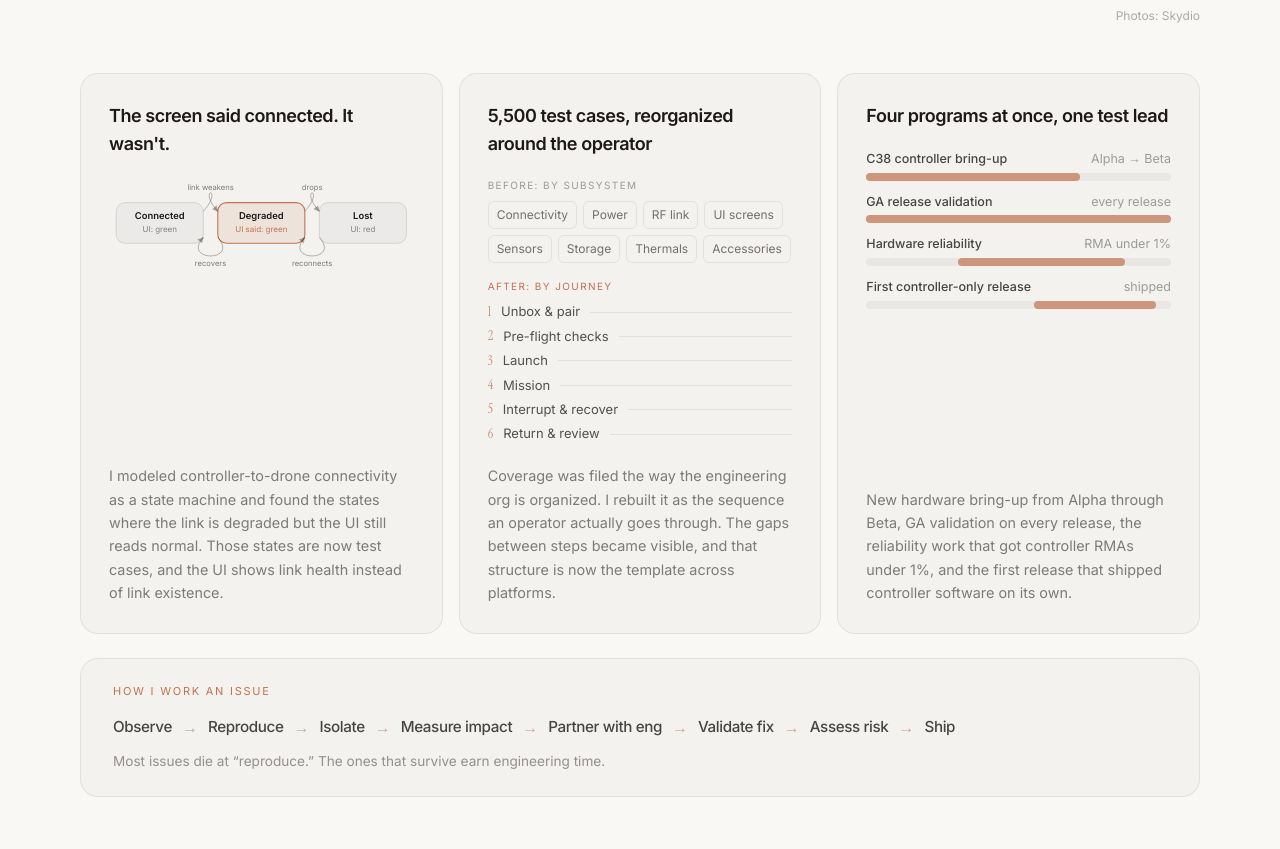
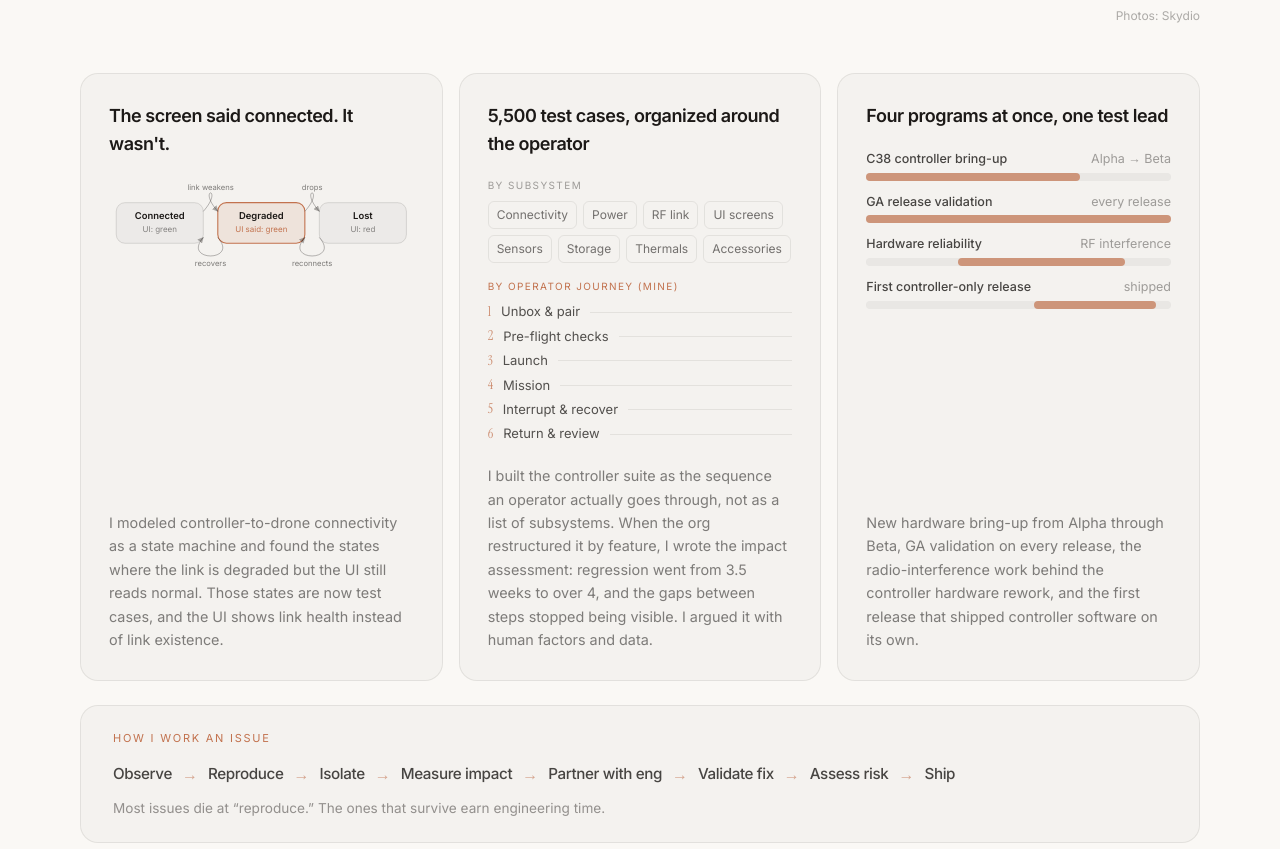
Before and after one commit to illergrayson/portfolio, a Next.js app: page / in a window 1280 px wide. Shown: the part 2532-3381 px from the top of the page. Built offline with nearby package versions, Linux system fonts and the light colour scheme.

Commit message:
Correct claims: drop Safety Officer and RMA figure, fix TestRail story
Co-Authored-By: Claude Fable 5.1 <noreply@anthropic.com>
Claude-Session: https://claude.ai/code/session_01Fd6D2njoy2BUhXCfbw8dFs

```diff
--- a/components/About.tsx
+++ b/components/About.tsx
@@ -3,7 +3,7 @@ import Reveal from "./Reveal";
 const stats = [
   { n: "5,500+", l: "test cases written", d: "S2, X2, and X10 Enterprise drones" },
   { n: "4", l: "release programs at once", d: "bring-up, GA, reliability, controller-only" },
-  { n: "<1%", l: "controller RMA rate", d: "hardware reliability work I contributed to" },
+  { n: "34", l: "release sign-offs", d: "credited as tester since 2023" },
   { n: "100+", l: "brands on VUE", d: "scraped daily into one feed, built solo" },
   { n: "2", l: "published papers", d: "lunar landing, spatial disorientation" },
   { n: "3", l: "years at Skydio", d: "intern in 2022, lead today" },
--- a/components/CaseStudySkydio.tsx
+++ b/components/CaseStudySkydio.tsx
@@ -6,7 +6,7 @@ const iaAfter = ["Unbox & pair", "Pre-flight checks", "Launch", "Mission", "Inte
 const programs = [
   { name: "C38 controller bring-up", span: "Alpha → Beta", w: "70%", off: "0%" },
   { name: "GA release validation", span: "every release", w: "100%", off: "0%" },
-  { name: "Hardware reliability", span: "RMA under 1%", w: "55%", off: "30%" },
+  { name: "Hardware reliability", span: "RF interference", w: "55%", off: "30%" },
   { name: "First controller-only release", span: "shipped", w: "40%", off: "55%" },
 ];
 
@@ -106,12 +106,12 @@ export default function CaseStudySkydio() {
 
           <Reveal delay={0.05}>
             <Card
-              title="5,500 test cases, reorganized around the operator"
-              caption="Coverage was filed the way the engineering org is organized. I rebuilt it as the sequence an operator actually goes through. The gaps between steps became visible, and that structure is now the template across platforms."
+              title="5,500 test cases, organized around the operator"
+              caption="I built the controller suite as the sequence an operator actually goes through, not as a list of subsystems. When the org restructured it by feature, I wrote the impact assessment: regression went from 3.5 weeks to over 4, and the gaps between steps stopped being visible. I argued it with human factors and data."
             >
               <div className="space-y-4">
                 <div>
-                  <p className="text-[10px] uppercase tracking-[0.14em] text-ink/40">Before: by subsystem</p>
+                  <p className="text-[10px] uppercase tracking-[0.14em] text-ink/40">By subsystem</p>
                   <div className="mt-2 flex flex-wrap gap-1.5">
                     {iaBefore.map((m) => (
                       <span key={m} className="rounded-md border border-line px-2 py-1 text-[12px] text-ink/60">{m}</span>
@@ -119,7 +119,7 @@ export default function CaseStudySkydio() {
                   </div>
                 </div>
                 <div>
-                  <p className="text-[10px] uppercase tracking-[0.14em] text-accent">After: by journey</p>
+                  <p className="text-[10px] uppercase tracking-[0.14em] text-accent">By operator journey (mine)</p>
                   <div className="mt-2 space-y-1">
                     {iaAfter.map((s, i) => (
                       <div key={s} className="flex items-center gap-2.5">
@@ -137,7 +137,7 @@ export default function CaseStudySkydio() {
           <Reveal delay={0.1}>
             <Card
               title="Four programs at once, one test lead"
-              caption="New hardware bring-up from Alpha through Beta, GA validation on every release, the reliability work that got controller RMAs under 1%, and the first release that shipped controller software on its own."
+              caption="New hardware bring-up from Alpha through Beta, GA validation on every release, the radio-interference work behind the controller hardware rework, and the first release that shipped controller software on its own."
             >
               <div className="space-y-3">
                 {programs.map((p) => (
```
